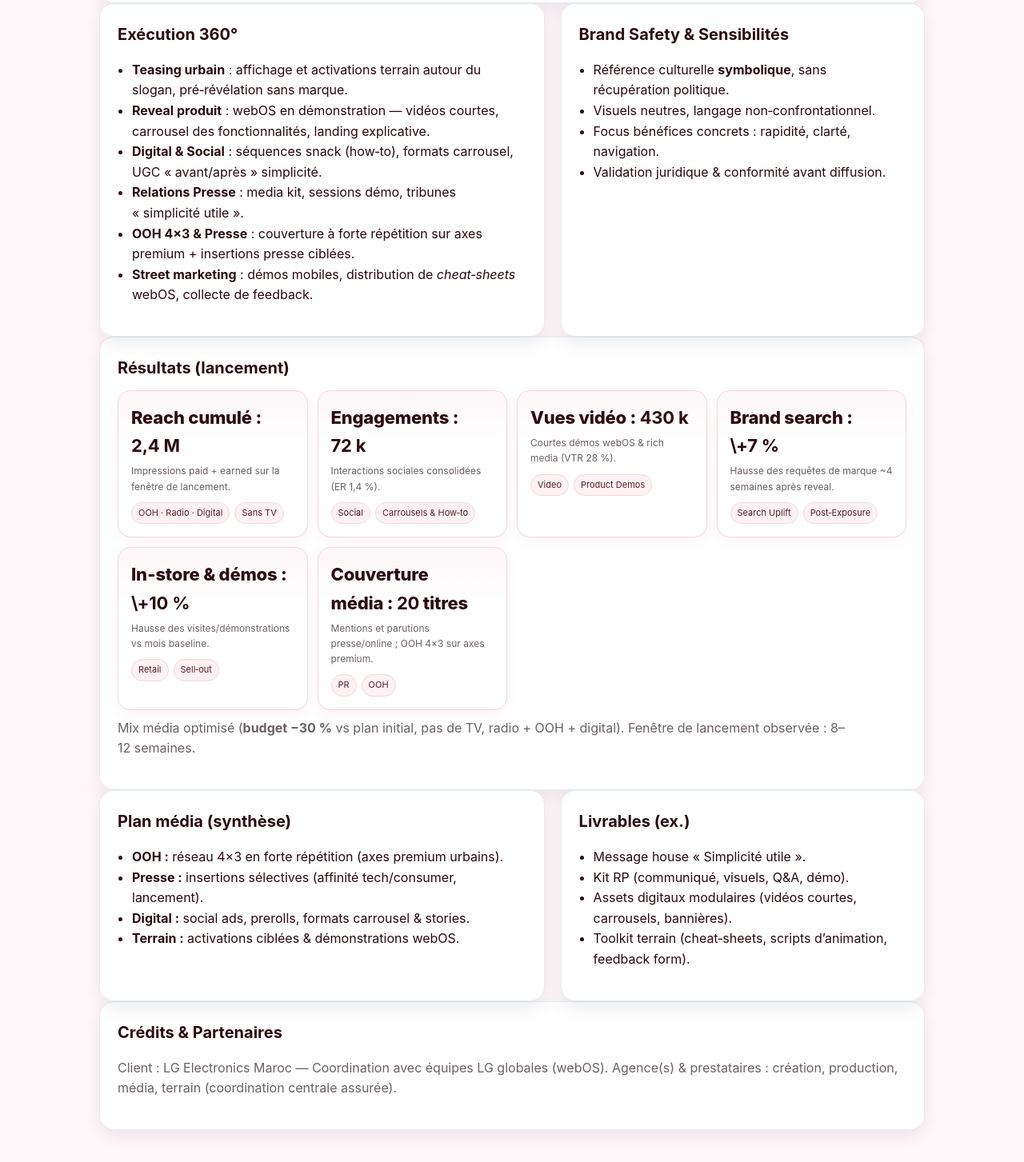
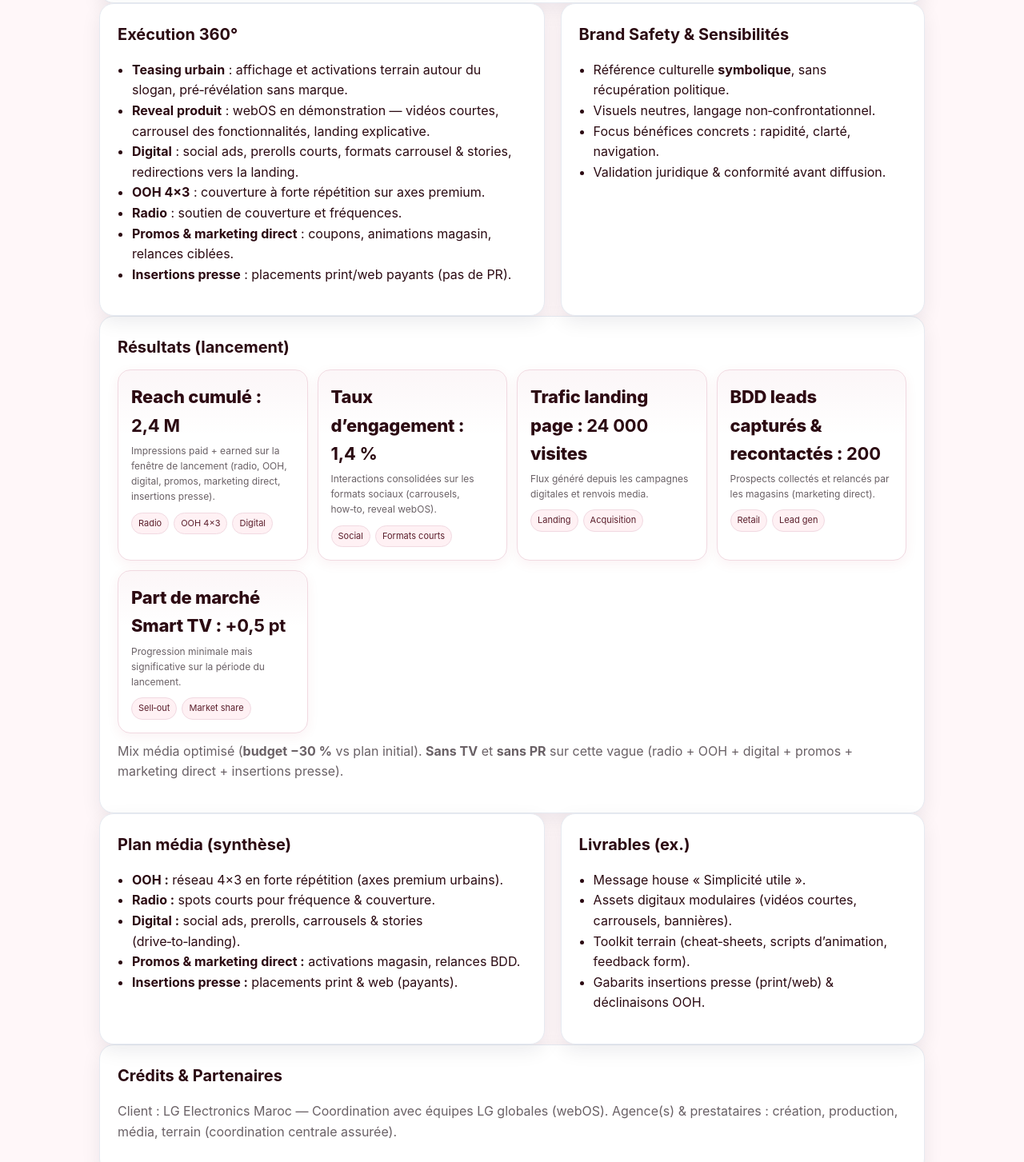
Before and after one commit to sahelpub21-debug/LG_Smart_TV, a plain HTML site: page index.html in a window 1280 px wide. Shown: the part 1729-3182 px from the top of the page at 80% size. Drawn offline with Linux system fonts and the light colour scheme.

Commit message:
Update index.html

```diff
--- a/index.html
+++ b/index.html
@@ -152,10 +152,11 @@
         <ul class="list">
           <li><b>Teasing urbain</b> : affichage et activations terrain autour du slogan, pré‑révélation sans marque.</li>
           <li><b>Reveal produit</b> : webOS en démonstration — vidéos courtes, carrousel des fonctionnalités, landing explicative.</li>
-          <li><b>Digital & Social</b> : séquences snack (how‑to), formats carrousel, UGC « avant/après » simplicité.</li>
-          <li><b>Relations Presse</b> : media kit, sessions démo, tribunes « simplicité utile ».</li>
-          <li><b>OOH 4×3 & Presse</b> : couverture à forte répétition sur axes premium + insertions presse ciblées.</li>
-          <li><b>Street marketing</b> : démos mobiles, distribution de <i>cheat‑sheets</i> webOS, collecte de feedback.</li>
+          <li><b>Digital</b> : social ads, prerolls courts, formats carrousel & stories, redirections vers la landing.</li>
+          <li><b>OOH 4×3</b> : couverture à forte répétition sur axes premium.</li>
+          <li><b>Radio</b> : soutien de couverture et fréquences.</li>
+          <li><b>Promos & marketing direct</b> : coupons, animations magasin, relances ciblées.</li>
+          <li><b>Insertions presse</b> : placements print/web payants (pas de PR).</li>
         </ul>
       </article>
       <aside class="card">
@@ -174,36 +175,31 @@
       <div class="stats">
         <div class="stat">
           <div class="value">Reach cumulé&nbsp;: <b>2,4&nbsp;M</b></div>
-          <div class="label">Impressions paid + earned sur la fenêtre de lancement.</div>
-          <div class="tags"><span class="tag">OOH · Radio · Digital</span><span class="tag">Sans TV</span></div>
+          <div class="label">Impressions paid + earned sur la fenêtre de lancement (radio, OOH, digital, promos, marketing direct, insertions presse).</div>
+          <div class="tags"><span class="tag">Radio</span><span class="tag">OOH 4×3</span><span class="tag">Digital</span></div>
         </div>
         <div class="stat">
-          <div class="value">Engagements&nbsp;: <b>72&nbsp;k</b></div>
-          <div class="label">Interactions sociales consolidées (ER 1,4&nbsp;%).</div>
-          <div class="tags"><span class="tag">Social</span><span class="tag">Carrousels & How‑to</span></div>
+          <div class="value">Taux d’engagement&nbsp;: <b>1,4&nbsp;%</b></div>
+          <div class="label">Interactions consolidées sur les formats sociaux (carrousels, how‑to, reveal webOS).</div>
+          <div class="tags"><span class="tag">Social</span><span class="tag">Formats courts</span></div>
         </div>
         <div class="stat">
-          <div class="value">Vues vidéo&nbsp;: <b>430&nbsp;k</b></div>
-          <div class="label">Courtes démos webOS & rich media (VTR 28&nbsp;%).</div>
-          <div class="tags"><span class="tag">Video</span><span class="tag">Product Demos</span></div>
+          <div class="value">Trafic landing page&nbsp;: <b>24&nbsp;000</b> visites</div>
+          <div class="label">Flux généré depuis les campagnes digitales et renvois media.</div>
+          <div class="tags"><span class="tag">Landing</span><span class="tag">Acquisition</span></div>
         </div>
         <div class="stat">
-          <div class="value">Brand search&nbsp;: <b>\+7&nbsp;%</b></div>
-          <div class="label">Hausse des requêtes de marque ~4 semaines après reveal.</div>
-          <div class="tags"><span class="tag">Search Uplift</span><span class="tag">Post‑Exposure</span></div>
+          <div class="value">BDD leads capturés & recontactés&nbsp;: <b>200</b></div>
+          <div class="label">Prospects collectés et relancés par les magasins (marketing direct).</div>
+          <div class="tags"><span class="tag">Retail</span><span class="tag">Lead gen</span></div>
         </div>
         <div class="stat">
-          <div class="value">In‑store & démos&nbsp;: <b>\+10&nbsp;%</b></div>
-          <div class="label">Hausse des visites/démonstrations vs mois baseline.</div>
-          <div class="tags"><span class="tag">Retail</span><span class="tag">Sell‑out</span></div>
-        </div>
-        <div class="stat">
-          <div class="value">Couverture média&nbsp;: <b>20</b> titres</div>
-          <div class="label">Mentions et parutions presse/online ; OOH 4×3 sur axes premium.</div>
-          <div class="tags"><span class="tag">PR</span><span class="tag">OOH</span></div>
+          <div class="value">Part de marché Smart TV&nbsp;: <b>+0,5&nbsp;pt</b></div>
+          <div class="label">Progression minimale mais significative sur la période du lancement.</div>
+          <div class="tags"><span class="tag">Sell‑out</span><span class="tag">Market share</span></div>
         </div>
       </div>
-      <p class="muted" style="margin-top:10px">Mix média optimisé (<b>budget −30&nbsp;%</b> vs plan initial, pas de TV, radio + OOH + digital). Fenêtre de lancement observée : 8–12&nbsp;semaines.</p>
+      <p class="muted" style="margin-top:10px">Mix média optimisé (<b>budget −30&nbsp;%</b> vs plan initial). <b>Sans TV</b> et <b>sans PR</b> sur cette vague (radio + OOH + digital + promos + marketing direct + insertions presse).</p>
     </section>
 
 
@@ -215,18 +211,19 @@
         <h3>Plan média (synthèse)</h3>
         <ul class="list">
           <li><b>OOH :</b> réseau 4×3 en forte répétition (axes premium urbains).</li>
-          <li><b>Presse :</b> insertions sélectives (affinité tech/consumer, lancement).</li>
-          <li><b>Digital :</b> social ads, prerolls, formats carrousel & stories.</li>
-          <li><b>Terrain :</b> activations ciblées & démonstrations webOS.</li>
+          <li><b>Radio :</b> spots courts pour fréquence & couverture.</li>
+          <li><b>Digital :</b> social ads, prerolls, carrousels & stories (drive‑to‑landing).</li>
+          <li><b>Promos & marketing direct :</b> activations magasin, relances BDD.</li>
+          <li><b>Insertions presse :</b> placements print & web (payants).</li>
         </ul>
       </article>
       <aside class="card">
         <h3>Livrables (ex.)</h3>
         <ul class="list">
           <li>Message house « Simplicité utile ».</li>
-          <li>Kit RP (communiqué, visuels, Q&A, démo).</li>
           <li>Assets digitaux modulaires (vidéos courtes, carrousels, bannières).</li>
           <li>Toolkit terrain (cheat‑sheets, scripts d’animation, feedback form).</li>
+          <li>Gabarits insertions presse (print/web) & déclinaisons OOH.</li>
         </ul>
       </aside>
     </section>
```
